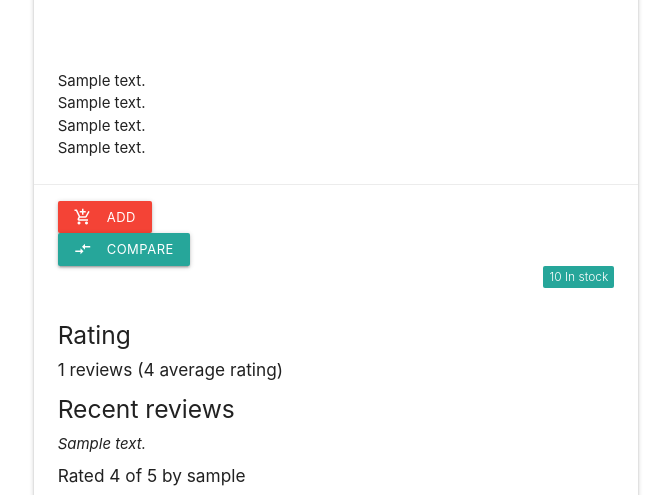
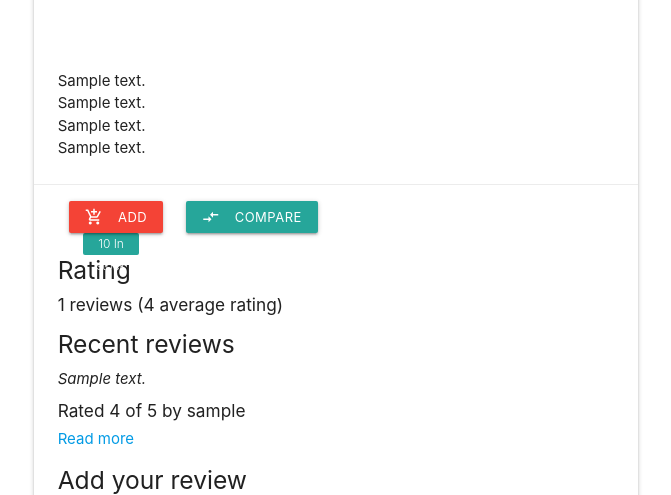
Before and after one commit to deganoth/mu-shop, a Django app: page /products/1/ in a window 1280 px wide. Shown: the part 547-1042 px from the top of the page, without its empty margins (304-975 px from the left). Run offline with Django 3.2, Linux system fonts and the light colour scheme; tables that the repository leaves empty hold one stand-in row (values such as "Sample post"); grey boxes marked "Sample" are stand-in pictures; some libraries are stand-ins or nearby versions.

Commit message:
button style update

```diff
--- a/products/templates/single.html
+++ b/products/templates/single.html
@@ -35,12 +35,13 @@
                     <p>{{ item.description_line_four }}</p>
                 </div>
                 <div class="card-action">
+                    <div class="col">
                         {% if item.quantity > 0 %}
                         <form class="form-buttons" method="post" action="{% url 'add_to_cart' item.id %}">
                             {% csrf_token %}
                             <div class="input-group">
                                 <span class="input-group-btn">
-                                <button class="button-padding waves-effect waves-light btn-small red" type="submit"><i class="material-icons left">add_shopping_cart</i><span>Add</span></button>
+                                    <button class="button-padding waves-effect waves-light btn-small red" type="submit"><i class="material-icons left">add_shopping_cart</i><span class="tiny-hide">Add</span></button>
                                 </span>
                             </div>
                         </form>
@@ -49,23 +50,30 @@
                             {% csrf_token %}
                             <div class="input-group">
                                 <span class="input-group-btn">
-                                <button class="button-padding waves-effect waves-light btn-small red" type="submit" disabled><i class="material-icons left">add_shopping_cart</i><span>Add</span></button>
+                                    <button class="button-padding waves-effect waves-light btn-small red" type="submit" disabled><i class="material-icons left">add_shopping_cart</i><span class="tiny-hide">Add</span></button>
                                 </span>
                             </div>
                         </form>
                         {% endif %}
+                    </div>
+                    <div class="col xl8 l6 m7 s3">
                         <form class="form-buttons" method="post" action="{% url 'add_to_compare' item.id %}">
                             {% csrf_token %}
                             <div class="input-group">
                                 <span class="input-group-btn">
-                                <button class="button-padding waves-effect waves-light btn-small" type="submit"><i class="material-icons left">compare_arrows</i><span>Compare</span></button>
+                                    <button class="button-padding waves-effect waves-light btn-small" type="submit"><i class="material-icons left">compare_arrows</i><span class="tiny-hide">Compare</span></button>
                                 </span>
                             </div>
                         </form>
+                    </div>
                     {% if item.quantity > 0 %}
+                    <div class="col xl2 l2 m2 s5">
                         <span class="new badge" data-badge-caption="In stock">{{ item.quantity | floatformat }}</span>
+                    </div>
                     {% else %}
+                    <div class="col xl2 l2 m2 s5">
                         <span class="new badge red" data-badge-caption="Out of stock"></span>
+                    </div>
                     {% endif %}
                 </div>
                 <div class="card-content">
```
Lines whose indentation alone changed are shown as unchanged.
